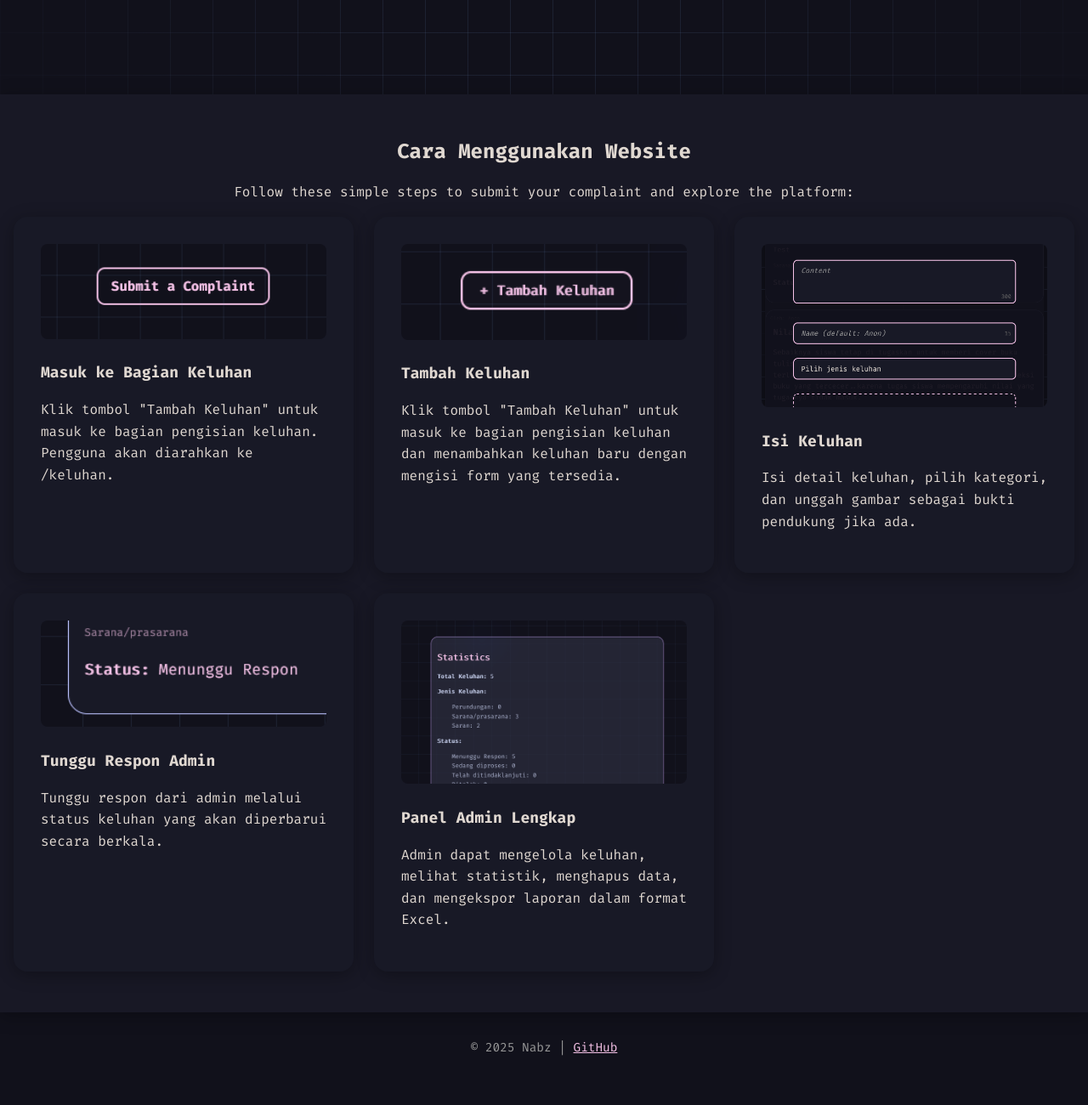
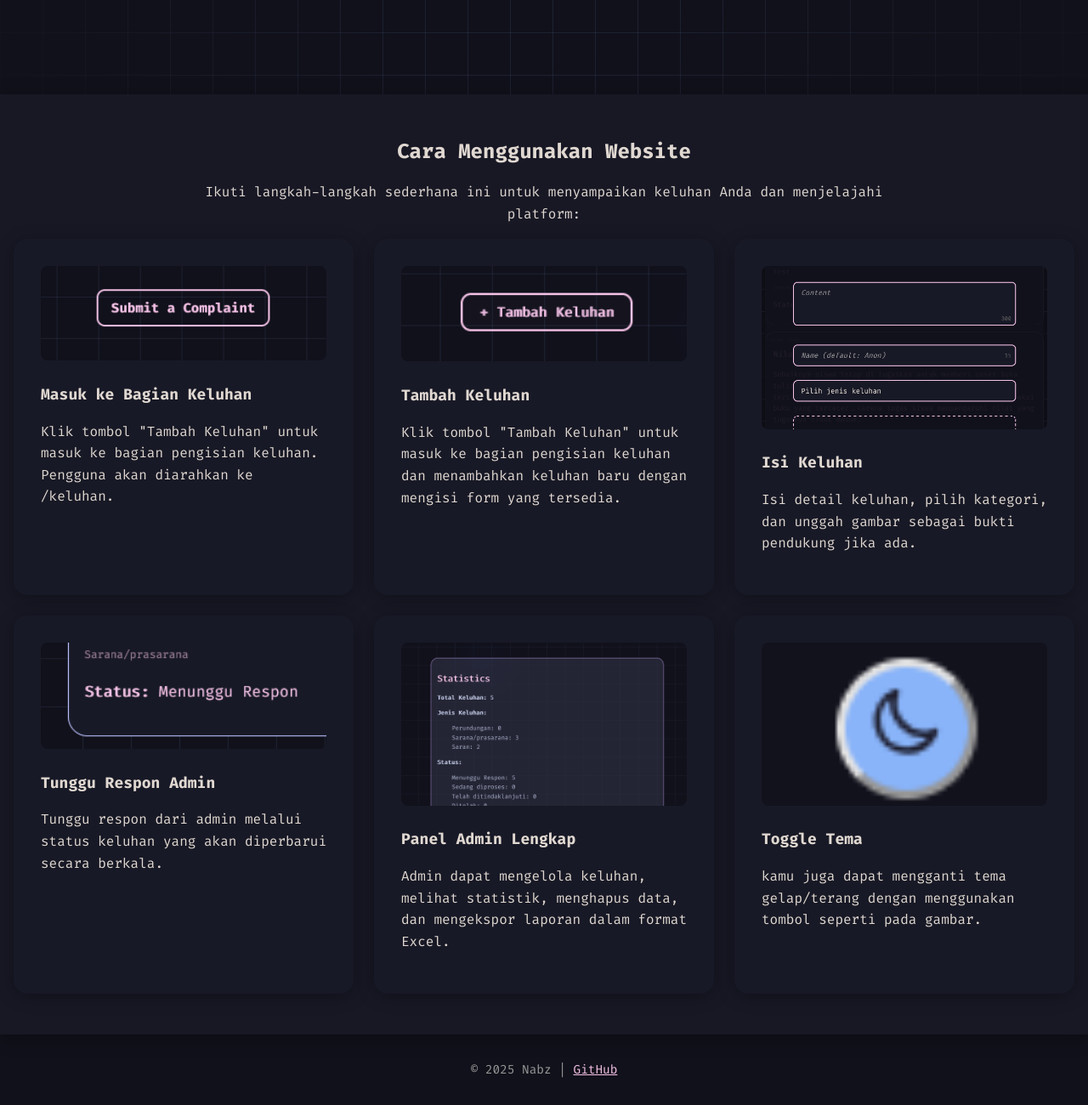
Before and after one commit to LightNabz/papan-keluhan, a plain HTML site: page static/index.html in a window 1280 px wide. Shown: the part 561-1861 px from the top of the page at 85% size. Before the commit the page ends 1836 px from the top, so only its background shows below. Drawn offline with nearby package versions, Linux system fonts and the light colour scheme.

Commit message:
Another silly commiy

```diff
--- a/static/index.html
+++ b/static/index.html
@@ -205,14 +205,14 @@
 
     <div class="hero">
         <h1 class="sambut"></h1>
-        <p>This web application allows students to submit complaints or feedback anonymously or with their name, and optionally attach images as supporting evidence.</p>
+        <p>Platform ini memungkinkan siswa untuk menyampaikan keluhan atau umpan balik secara anonim atau dengan nama mereka, dan secara opsional melampirkan gambar sebagai bukti pendukung.</p>
         <a href="/keluhan" class="btn-transparent">Tambah Keluhan</a>
     </div>
 
     <section id="steps" class="bg-gray-800 py-12 px-4">
 
         <h2 class="text-2xl font-semibold mb-8 text-center">Cara Menggunakan Website</h2>
-        <p>Follow these simple steps to submit your complaint and explore the platform:</p>
+        <p>Ikuti langkah-langkah sederhana ini untuk menyampaikan keluhan Anda dan menjelajahi platform:</p>
 
         <div class="max-w-5xl mx-auto">
             <div class="grid md:grid-cols-3 gap-6">
@@ -256,6 +256,13 @@
                         <p class="text">Admin dapat mengelola keluhan, melihat statistik, menghapus data, dan mengekspor laporan dalam format Excel.</p>
                     </div>
                 </div>
+                <div class="background-container">
+                    <img src="/static/assets/image/dark/image6.png" alt="Step 5" class="w-full h-48 object-cover rounded-lg" />
+                    <div class="mt-4">
+                        <h3 class="text-lg font-bold mb-2">Toggle Tema</h3>
+                        <p class="text">kamu juga dapat mengganti tema gelap/terang dengan menggunakan tombol seperti pada gambar.</p>
+                    </div>
+                </div>
             </div>
         </div>
     </section>
```
Also changed, not shown: static/assets/image/dark/image6.png (added).
